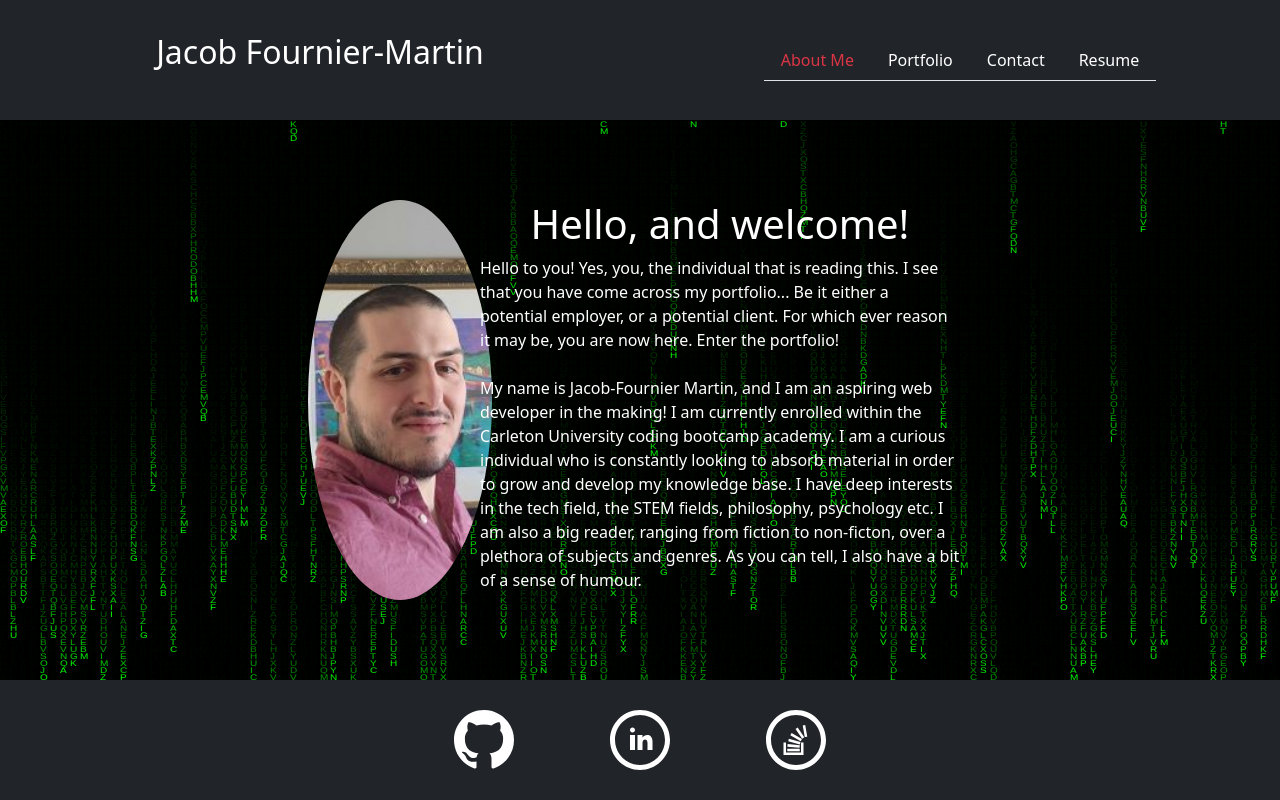
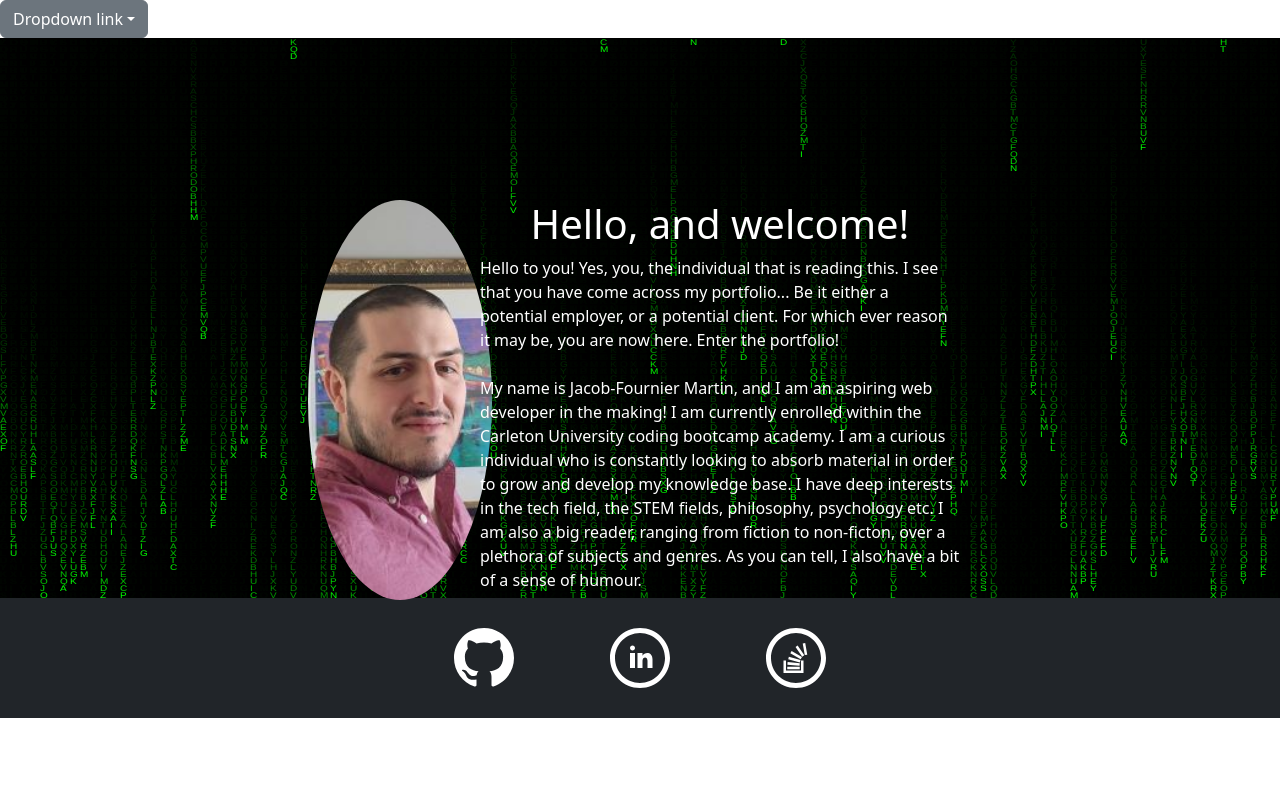
Before and after one commit to Jake66Martin/updated-portfolio, a React (Vite) app: page / in a window 1280 px wide. Built offline with nearby package versions, Linux system fonts and the light colour scheme.

Commit message:
trying to add dropdown menu

```diff
--- a/src/components/Header/Nav.css
+++ b/src/components/Header/Nav.css
@@ -1,3 +1,35 @@
 .nav-height {
 height: 15%;
 }
+
+.navbar.navbar-1 .navbar-toggler-icon {
+    background-image: url('https://mdbootstrap.com/img/svg/hamburger6.svg?color=000');
+  }
+  .navbar.navbar-2 .navbar-toggler-icon {
+    background-image: url('https://mdbootstrap.com/img/svg/hamburger2.svg?color=fff');
+  }
+  .navbar.navbar-3 .navbar-toggler-icon {
+    background-image: url('https://mdbootstrap.com/img/svg/hamburger1.svg?color=6a1b9a');
+  }
+  .navbar.navbar-4 .navbar-toggler-icon {
+    background-image: url('https://mdbootstrap.com/img/svg/hamburger7.svg?color=BFE100');
+  }
+  .navbar.navbar-5 .navbar-toggler-icon {
+    background-image: url('https://mdbootstrap.com/img/svg/hamburger5.svg?color=f3e5f5');
+  }
+  .navbar.navbar-6 .navbar-toggler-icon {
+    background-image: url('https://mdbootstrap.com/img/svg/hamburger8.svg?color=E3005C');
+  }
+  .navbar.navbar-7 .navbar-toggler-icon {
+    background-image: url('https://mdbootstrap.com/img/svg/hamburger9.svg?color=FF2C00');
+  }
+  .navbar.navbar-8 .navbar-toggler-icon {
+    background-image: url('https://mdbootstrap.com/img/svg/hamburger4.svg?color=1729B0');
+  }
+  .navbar.navbar-9 .navbar-toggler-icon {
+    background-image: url('https://mdbootstrap.com/img/svg/hamburger3.svg?color=00FBD8');
+  }
+
+@media screen and (max-width: 780px) {
+
+}
--- a/src/components/Header/Nav.jsx
+++ b/src/components/Header/Nav.jsx
@@ -1,18 +1,83 @@
 import { Link, useLocation } from "react-router-dom";
-import './Nav.css'
+import "./Nav.css";
 
 function Nav() {
   const currentPage = useLocation().pathname;
 
   return (
-    <header className="bg-dark d-flex justify-content-between nav-height">
-      <div className="w-50 d-flex justify-content-center align-items-center">
-      <p className="text-white fs-2">Jacob Fournier-Martin</p>
-      </div>
-      <div className="w-50 d-flex justify-content-center align-items-center">
-      <ul className="nav nav-tabs justify-content-end">
-        <li className="nav-item">
-          <Link
+    // <header className="bg-dark d-flex justify-content-between nav-height">
+    //   <div className="w-50 d-flex justify-content-center align-items-center">
+    //   <p className="text-white fs-2">Jacob Fournier-Martin</p>
+    //   </div>
+    //   <div className="w-50 d-flex justify-content-center align-items-center">
+    //   <ul className="nav nav-tabs justify-content-end">
+    //     <li className="nav-item">
+    //       <Link
+    //         to="/"
+    //         className={
+    //           currentPage === "/"
+    //             ? "nav-link text-danger"
+    //             : "nav-link text-white"
+    //         }
+    //       >
+    //         About Me
+    //       </Link>
+    //     </li>
+    //     <li className="nav-item">
+    //       <Link
+    //         to="/Portfolio"
+    //         className={
+    //           currentPage === "/Portfolio"
+    //             ? "nav-link text-danger"
+    //             : "nav-link text-white"
+    //         }
+    //       >
+    //         Portfolio
+    //       </Link>
+    //     </li>
+    //     <li className="nav-item">
+    //       <Link
+    //         to="/Contact"
+    //         className={
+    //           currentPage === "/Contact"
+    //             ? "nav-link text-danger"
+    //             : "nav-link text-white"
+    //         }
+    //       >
+    //         Contact
+    //       </Link>
+    //     </li>
+    //     <li className="nav-item">
+    //       <Link
+    //         to="/Resume"
+    //         className={
+    //           currentPage === "/Resume"
+    //             ? "nav-link text-danger"
+    //             : "nav-link text-white"
+    //         }
+    //       >
+    //         Resume
+    //       </Link>
+    //     </li>
+    //   </ul>
+    //   </div>
+    // </header>
+
+    <div className="dropdown">
+      <a
+        className="btn btn-secondary dropdown-toggle"
+        href="#"
+        role="button"
+        id="dropdownMenuLink"
+        data-bs-toggle="dropdown"
+        aria-expanded="false"
+      >
+        Dropdown link
+      </a>
+
+      <ul className="dropdown-menu" aria-labelledby="dropdownMenuLink">
+        <li>
+        <Link
             to="/"
             className={
               currentPage === "/"
@@ -23,45 +88,18 @@ function Nav() {
             About Me
           </Link>
         </li>
-        <li className="nav-item">
-          <Link
-            to="/Portfolio"
-            className={
-              currentPage === "/Portfolio"
-                ? "nav-link text-danger"
-                : "nav-link text-white"
-            }
-          >
-            Portfolio
-          </Link>
+        <li>
+          <a className="dropdown-item" href="#">
+            Another action
+          </a>
         </li>
-        <li className="nav-item">
-          <Link
-            to="/Contact"
-            className={
-              currentPage === "/Contact"
-                ? "nav-link text-danger"
-                : "nav-link text-white"
-            }
-          >
-            Contact
-          </Link>
-        </li>
-        <li className="nav-item">
-          <Link
-            to="/Resume"
-            className={
-              currentPage === "/Resume"
-                ? "nav-link text-danger"
-                : "nav-link text-white"
-            }
-          >
-            Resume
-          </Link>
+        <li>
+          <a className="dropdown-item" href="#">
+            Something else here
+          </a>
         </li>
       </ul>
-      </div>
-    </header>
+    </div>
   );
 }
 
```
